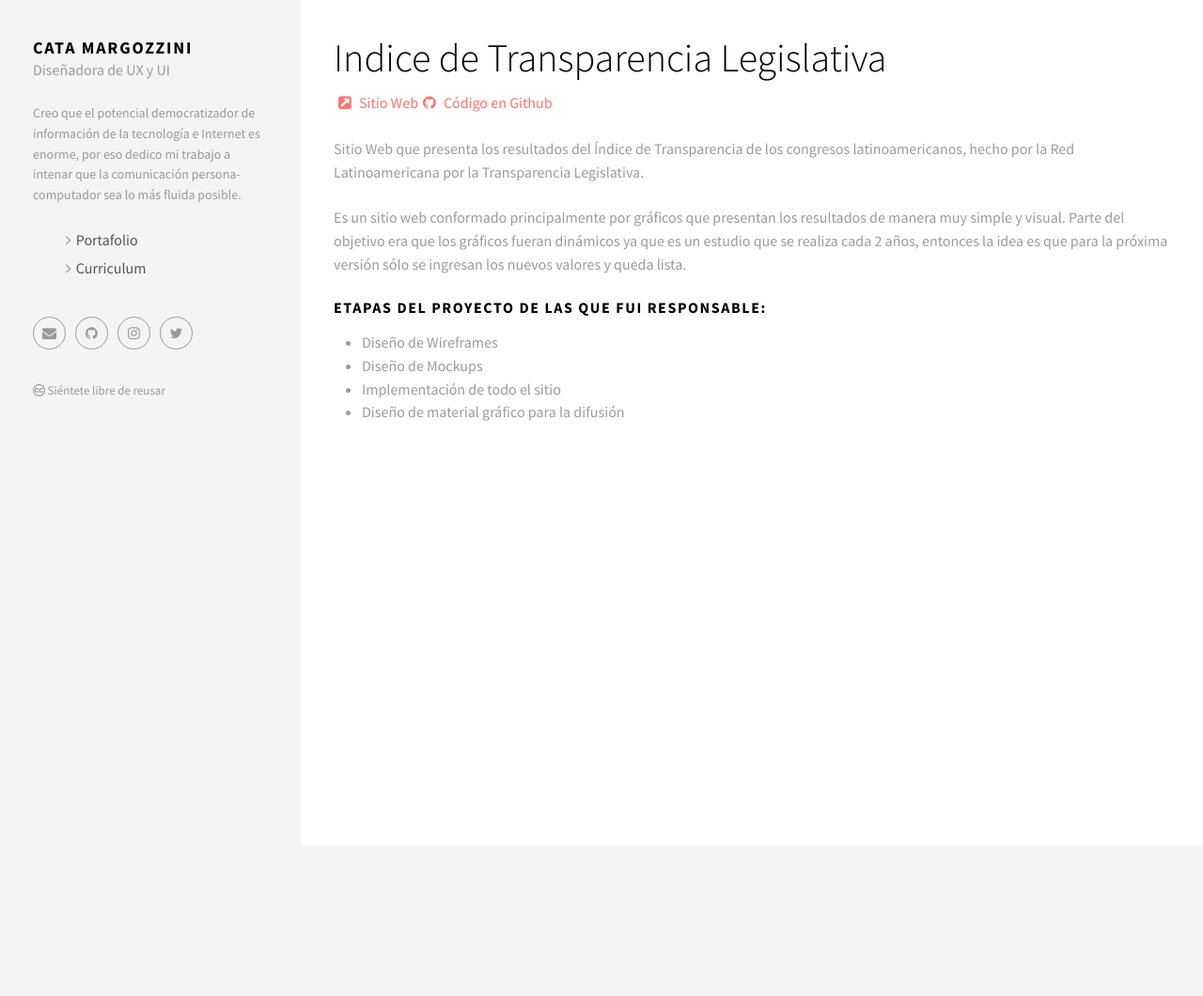
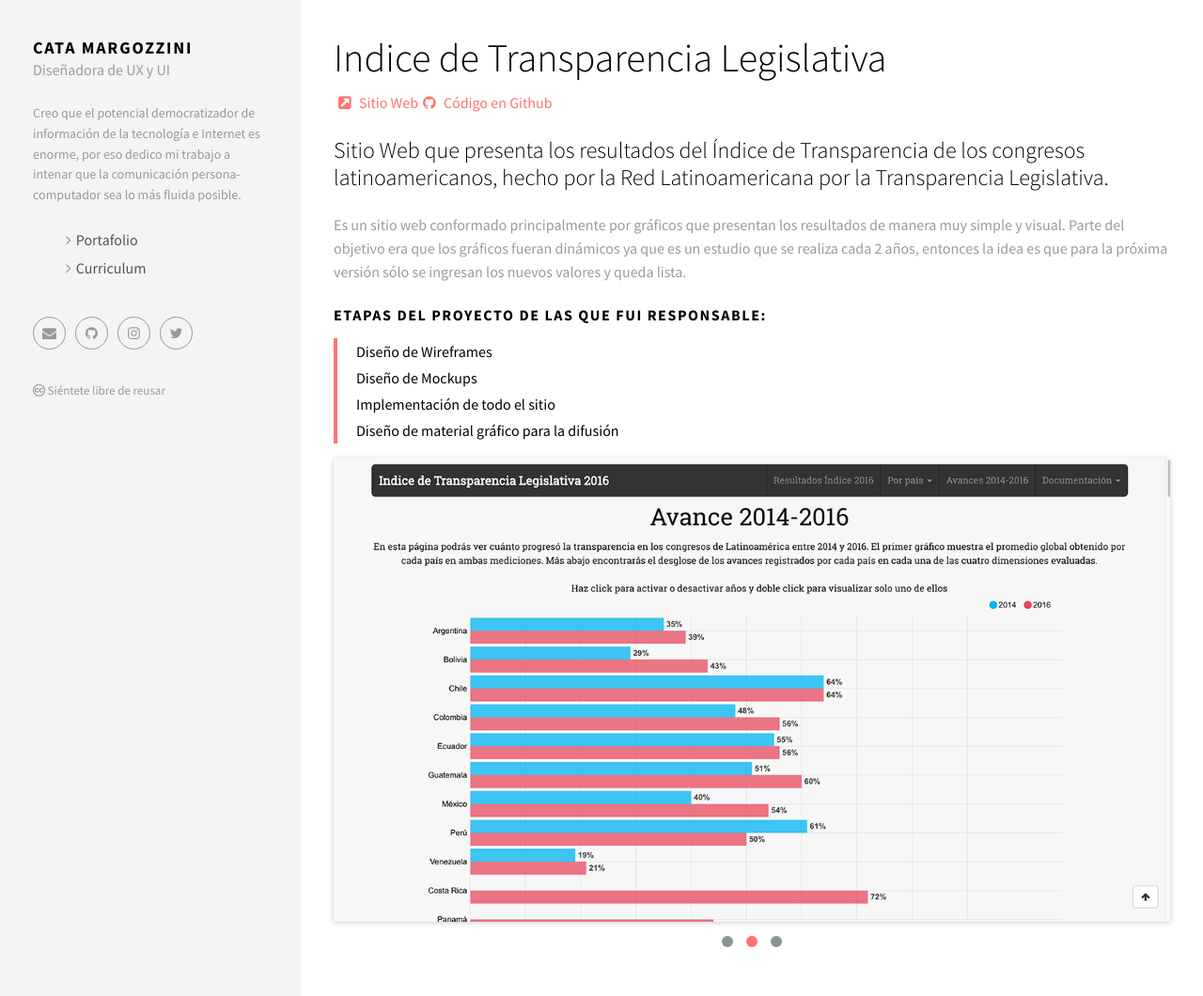
Before and after one commit to camargozzini/portafolio-camargozzini, a Jekyll site: the page built from _posts/2016-11-01-indice.markdown, in a window 1280 px wide. Shown: the whole page at 94% size. Built offline with Jekyll 4.4.1, drawn with Linux system fonts in a browser that asks for light colours; nearby versions of some CDN libraries; before the commit the page ends 900 px from its top, so only the background shows below that.

Commit message:
Corrige url titulo post

```diff
--- a/_posts/2016-11-01-indice.markdown
+++ b/_posts/2016-11-01-indice.markdown
@@ -9,14 +9,20 @@
 ---
 <a href="http://indice.transparencialegislativa.org/" target="_blank"><i class="fa fa-external-link-square" aria-hidden="true"></i> Sitio Web</a><a href="https://github.com/ciudadanointeligente/indice2016"><i class="fa fa-github" aria-hidden="true"></i> Código en Github</a>
 
-Sitio Web que presenta los resultados del Índice de Transparencia de los congresos latinoamericanos, hecho por la Red Latinoamericana por la Transparencia Legislativa.
+<h3>{{ page.description }}</h3>
 
 Es un sitio web conformado principalmente por gráficos que presentan los resultados de manera muy simple y visual. Parte del objetivo era que los gráficos fueran dinámicos ya que es un estudio que se realiza cada 2 años, entonces la idea es que para la próxima versión sólo se ingresan los nuevos valores y queda lista.
 
 <h4>Etapas del proyecto de las que fui responsable:</h4>
-<ul>
+<ul class="list-unstyled linea">
   <li>Diseño de Wireframes</li>
   <li>Diseño de Mockups</li>
   <li>Implementación de todo el sitio</li>
   <li>Diseño de material gráfico para la difusión</li>
 </ul>
+
+<div id="main-slider">
+  <div class="item"><img alt="" src="{{ site.baseurl }}img/content/indice/01.png" class="img-responsive"></div>
+  <div class="item"><img alt="" src="{{ site.baseurl }}img/content/indice/02.png" class="img-responsive"></div>
+  <div class="item"><img alt="" src="{{ site.baseurl }}img/content/indice/03.png" class="img-responsive"></div>
+</div>
--- a/index.html
+++ b/index.html
@@ -18,7 +18,7 @@
                 <div class="col-xs-12 col-sm-6 col-md-4 col-lg-3 masonry-item">
                   <div class="box-masonry"><a href="{{ post.url }}" title="" class="box-masonry-image with-hover-overlay with-hover-icon"><img src="{{ site.baseurl }}/img/portfolio/{{ post.image }}" alt="" class="img-responsive"></a>
                     <div class="box-masonry-text">
-                      <h4> <a href="detail.html">{{ post.title }}</a></h4>
+                      <h4> <a href="{{ post.url }}">{{ post.title }}</a></h4>
                       <div class="box-masonry-desription">
                         <p>{{ post.description }}</p>
                         <p>
```
Also changed, not shown: img/content/indice/01.png (added), img/content/indice/02.png (added), img/content/indice/03.png (added).
